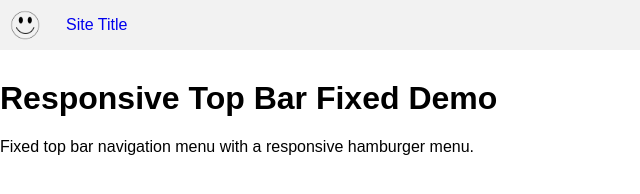
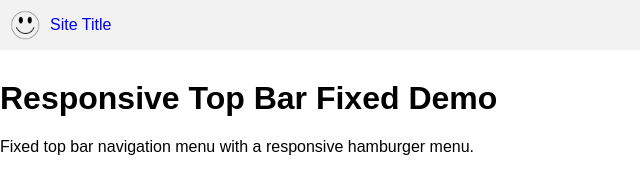
Before and after one commit to jfredrickson/navigation-patterns, a plain HTML site: page responsive-topbar-fixed/index.html in a window 1280 px wide. Shown: the full height of the page, 0-640 px from the left. Drawn offline with Linux system fonts and the light colour scheme.

Commit message:
move logo and text closer together

```diff
--- a/responsive-topbar-fixed/index.html
+++ b/responsive-topbar-fixed/index.html
@@ -49,7 +49,7 @@
       .nav-title .text-link {
         line-height: 50px;
         display: inline-block;
-        padding: 0 1em;
+        padding: 0 1em 0 0;
       }
 
       /* Toggle button / hamburger menu */
```
Also changed, not shown: responsive-topbar/index.html (+1 -1 lines).
